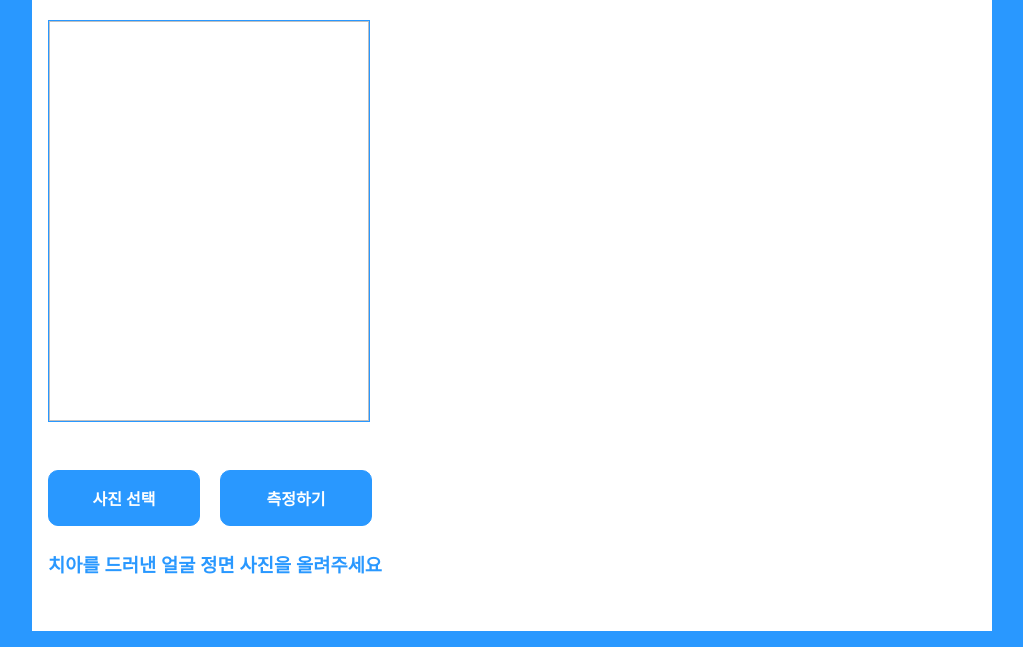
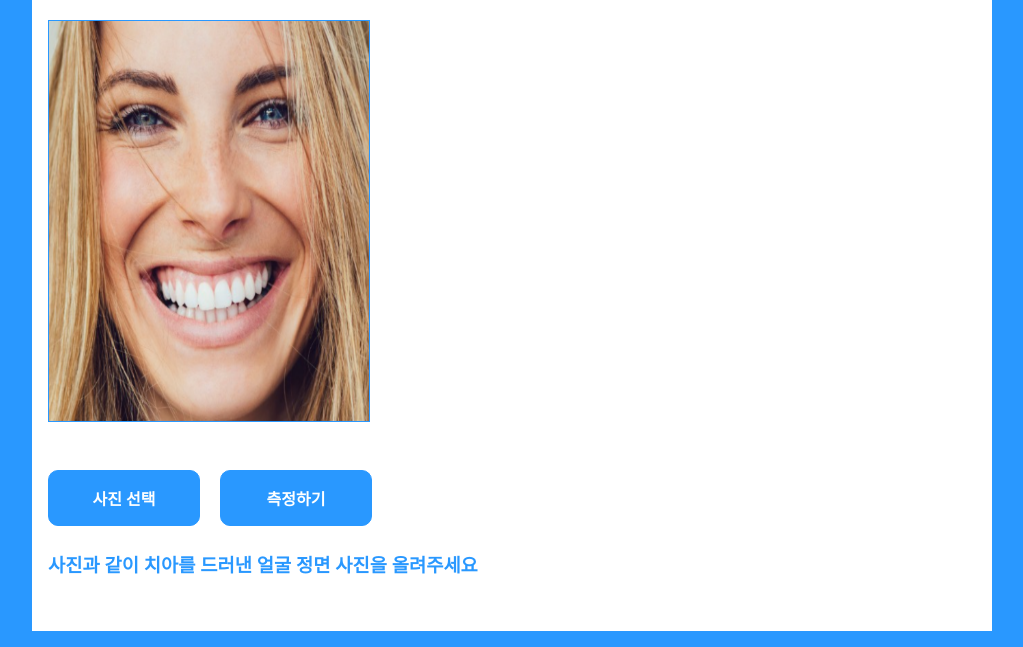
Before and after one commit to Jo-chana/dental-diagnosis-system, a Flask app: page /model/occlusion in a window 1280 px wide. Shown: the part 179-826 px from the top of the page, without its empty margins (128-1151 px from the left). Run offline with Flask 2, Linux system fonts and the light colour scheme; some libraries are stand-ins or nearby versions.

Commit message:
revise model login

```diff
--- a/chikalab/main.py
+++ b/chikalab/main.py
@@ -32,12 +32,14 @@ def upload_file(name):
         if name == 'occlusion':
             img = get_image_from_request(request)
             file_path, img = get_file_path_with_result_image(img)
+            if file_path is None:
+                flash("얼굴 사진을 보내주세요")
+                return render_template('main/model.html', model_name=name, model_info=model_list[name])
+            else:
+                flash("AI가 치아를 분석하고 있어요! 잠시만 기다려주세요:)")
             brace_result = get_brace_predict(img)
             occ_result = get_occ_predict(img)
             occ_result = round(occ_result, 2)
             results = [f'교정 여부: {brace_result}', f'교정 점수: {occ_result}']
-            if file_path is None:
-                flash("얼굴 사진을 보내주세요")
-                return render_template('main/model.html', model_name=name, model_info=model_list[name])
             return render_template('main/result.html', results=results, img_src=file_path)
         return render_template('main/index.html', model_list=model_list)
--- a/chikalab/templates/main/model.html
+++ b/chikalab/templates/main/model.html
@@ -6,14 +6,14 @@
 
 {% block content %}
     <form action="{{ url_for('main.upload_file', name=model_name) }}" method="post" enctype="multipart/form-data">
-        <img id="img_preview" style="width:320px; height: 400px; border: 1px solid #2998ff;"/>
+        <img id="img_preview" src="{{ url_for('static', filename='images/smile.png') }}" style="width:320px; height: 400px; border: 1px solid #2998ff;"/>
         <input type="text" class="file-name" disabled="disabled">
         <div class="flex-container">
             <label for="image" class="button" style="margin-right: 20px;">사진 선택</label>
             <input type="file" id="image" name="image" class="upload-hidden" accept=".jpg, .jpeg, .png"/>
             <label for="submit" class="button">측정하기</label>
         </div>
-        <h3>치아를 드러낸 얼굴 정면 사진을 올려주세요</h3>
+        <h3>사진과 같이 치아를 드러낸 얼굴 정면 사진을 올려주세요</h3>
         <input type="submit" id="submit"/>
     </form>
 {% endblock %}
```
Also changed, not shown: chikalab/static/images/smile.png (added).
